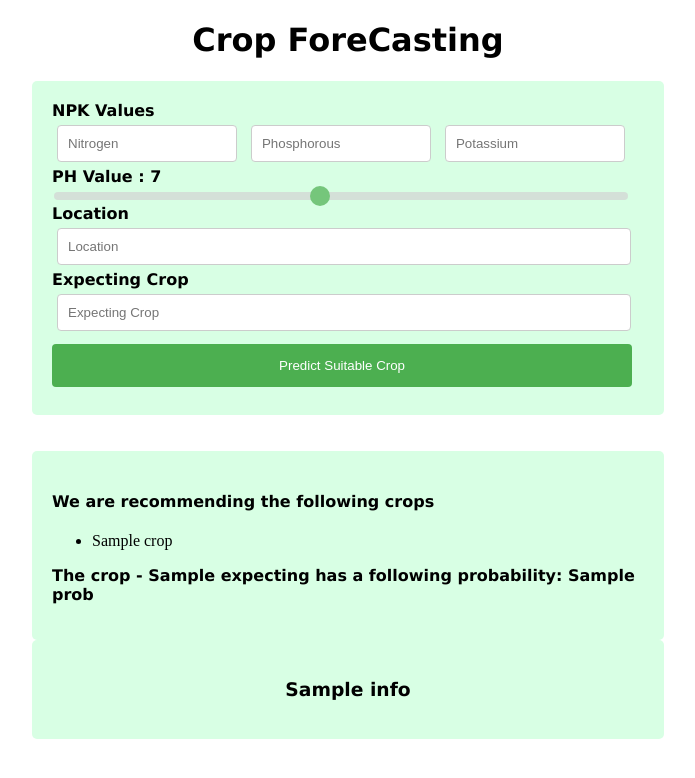
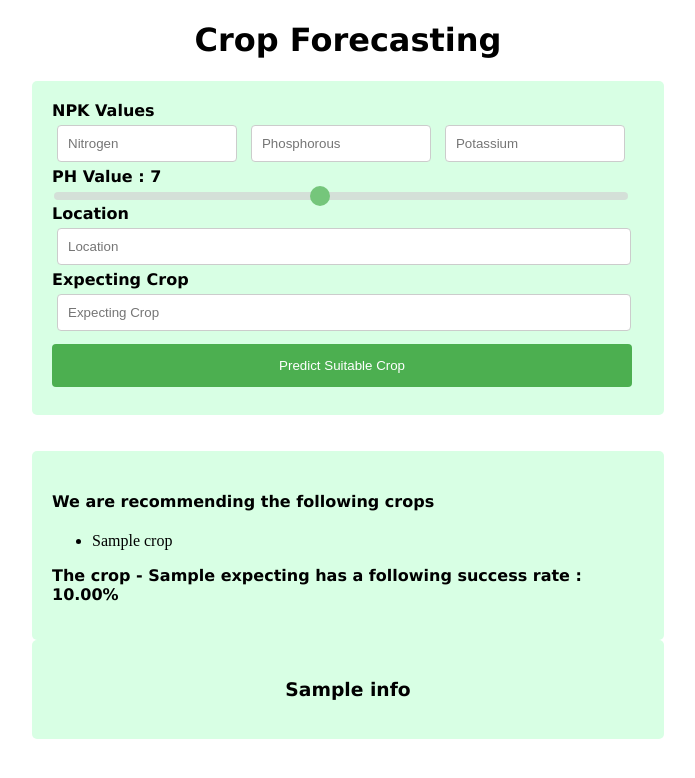
Before and after one commit to smartinternz02/SBSPS-Challenge-10511-1691394625, a Flask app: template templates/index.html in a window 1280 px wide. Shown: the top 778 px of the page, without its empty margins (292-987 px from the left). Run offline with Flask 3, Linux system fonts and the light colour scheme; the template is opened without the code that fills it: most values are stand-ins (such as "Sample title", 1, 10 or a date in 2020); parts of the project's set-up code (start-up, migrations or seed data) failed here and were passed over.

Commit message:
Add files via upload

```diff
--- a/templates/index.html
+++ b/templates/index.html
@@ -8,7 +8,7 @@
 
 <body>
  <div class="login">
-	<h1>Crop ForeCasting</h1>
+	<h1>Crop Forecasting</h1>
 
 	 <div class="form-container">
     <form action="{{ url_for('home')}}" method="post">
@@ -89,7 +89,7 @@
 			<li>{{ crop }}</li>
 		{% endfor %}
 		</ul>
-		<p>The crop - {{ expecting }} has a following probability: {{ prob }}</p>
+		<p>The crop - {{ expecting }} has a following success rate : {{ "%.2f"|format(prob) }}%</p>
 	</div>
 	 {% endif %}
 	 {% if info %}
```
